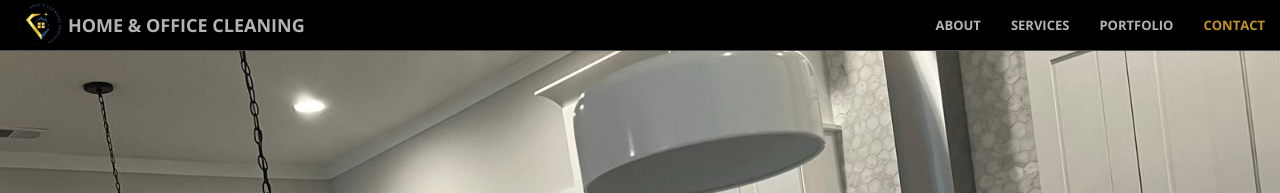
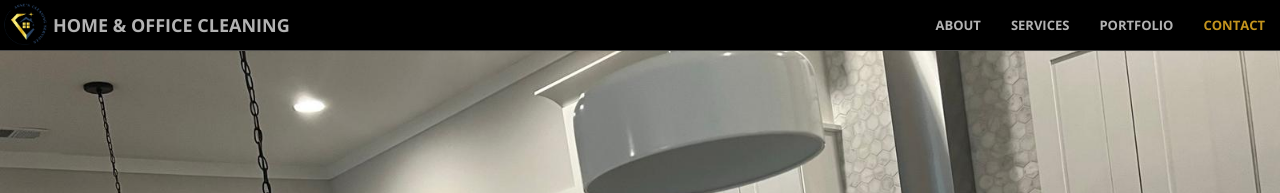
Before and after one commit to annes-cleaning/portfolio-site, a Jekyll site: the page built from index.html, in a window 1280 px wide. Shown: the top 193 px of the page. Built offline with Jekyll 4.4.1, drawn with Linux system fonts in a browser that asks for light colours.

Commit message:
fix navbar, change text color

```diff
--- a/_includes/nav.html
+++ b/_includes/nav.html
@@ -1,4 +1,7 @@
 <nav id="mainNav" class="navbar navbar-default navbar-fixed-top">
+	<img class="img-fluid" src="{{ site.baseurl }}/img/logo.png"
+    	 style="width: 50px !important; float: left; margin-top: 3px; margin-right: 3px; display: inline;">
+
     <div class="container-fluid">
         <!-- Brand and toggle get grouped for better mobile display -->
         <div class="navbar-header">
@@ -8,14 +11,7 @@
                 <span class="icon-bar"></span>
                 <span class="icon-bar"></span>
             </button>
-            <div>
-            	<img class="" src="{{ site.baseurl }}/img/logo.png"
-            	 	style="width: 50px !important; float: left; margin-top: 3px; margin-right: 3px; display: inline;">
-
-            	<a class="navbar-brand page-scroll" href="#page-top" style="display: inline;">
-            		Home & Office Cleaning
-            	</a>
-        	</div>
+            <a class="navbar-brand page-scroll" href="#page-top" style="display: inline;">Home & Office Cleaning</a>
         </div>
 
         <!-- Collect the nav links, forms, and other content for toggling -->
```
